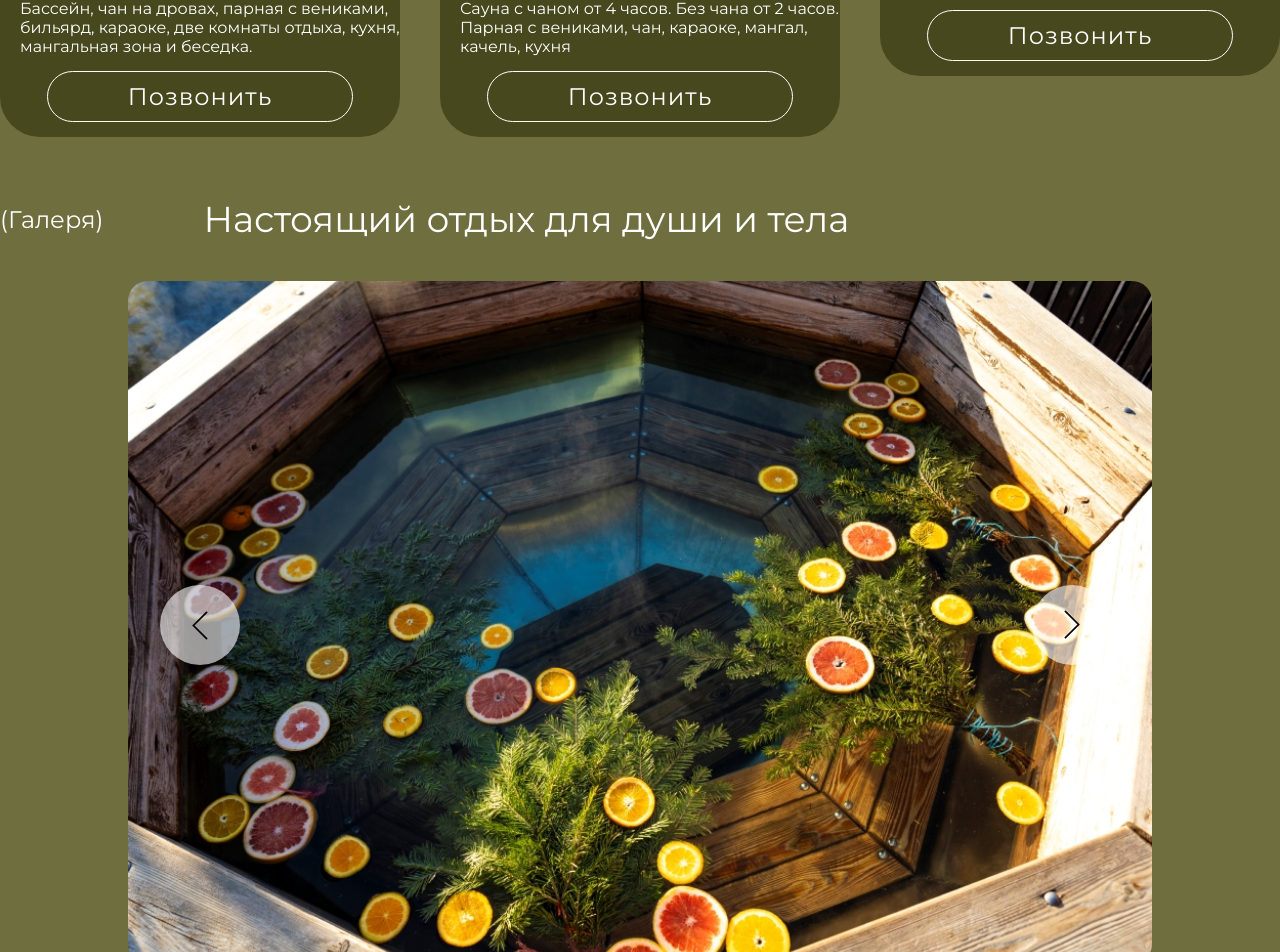
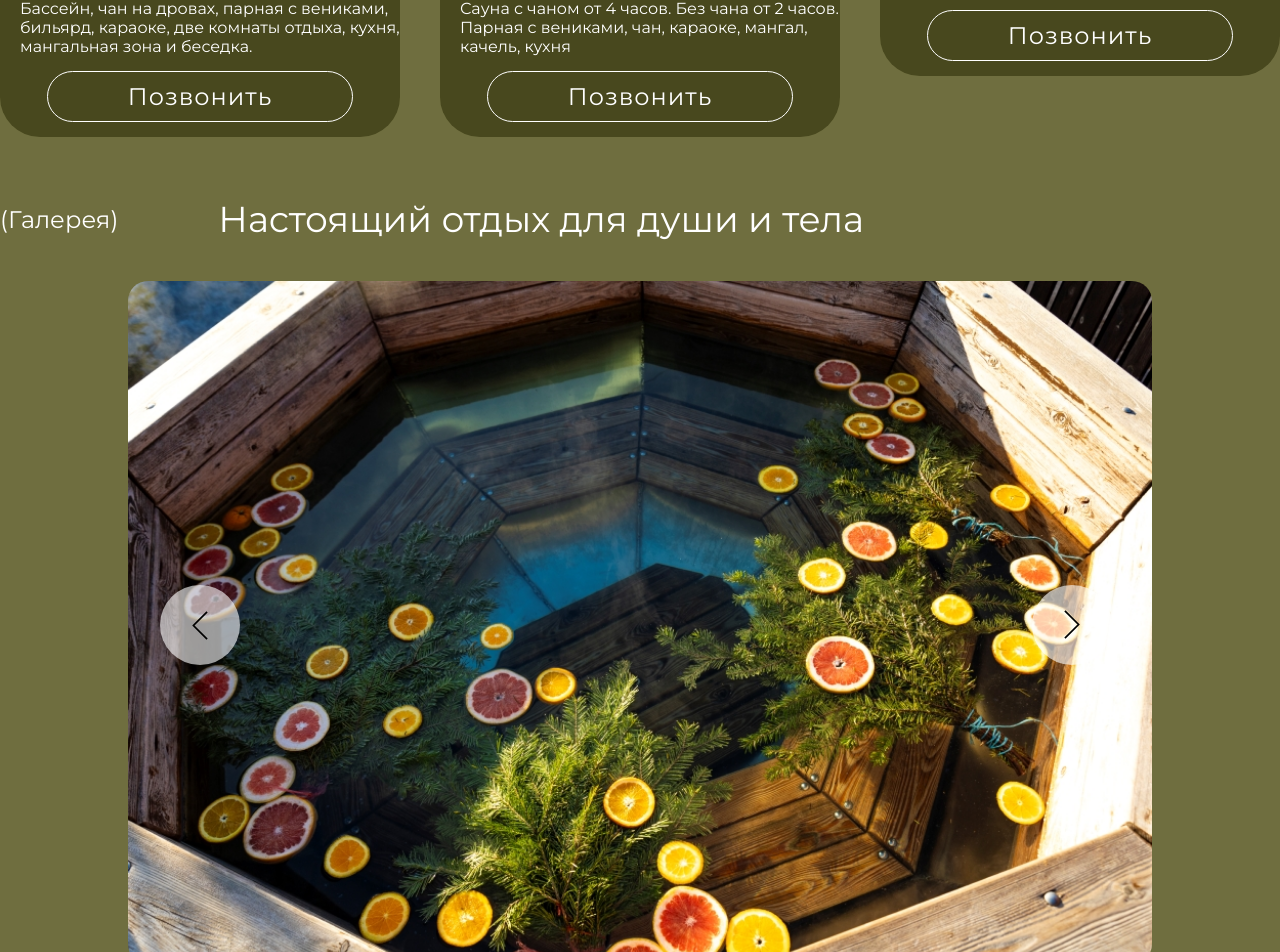
Before and after one commit to akuzya10/------, a React (Vite) app: page / in a window 1280 px wide. Shown: the part 1452-2404 px from the top of the page. Built offline with nearby package versions, Linux system fonts and the light colour scheme.

Commit message:
поменял номер телефона и орфографическую ошибку

```diff
--- a/src/App.tsx
+++ b/src/App.tsx
@@ -43,7 +43,7 @@ function App() {
       </Container>
 
       <PageTitle
-        title="Галеря"
+        title="Галерея"
         subtitle="Настоящий отдых для души и тела"
         id="gallery"
       />
--- a/src/components/Footer/Footer.tsx
+++ b/src/components/Footer/Footer.tsx
@@ -28,7 +28,7 @@ export const Footer = () => {
           <p className="footer-adress">Адрес:</p>
           <p className="footer-adress-city">г.Ижевск деревня пирогово</p>
           <p className="footer-adress-street">ул. Азина 12</p>
-          <a href="tel:+57-61-75" className="footer-tel">
+          <a href="tel:8(3412)576175" className="footer-tel">
             57-61-75
           </a>
           <br />
```
Also changed, not shown: src/components/Main/Main.tsx (line endings or trailing spaces).
